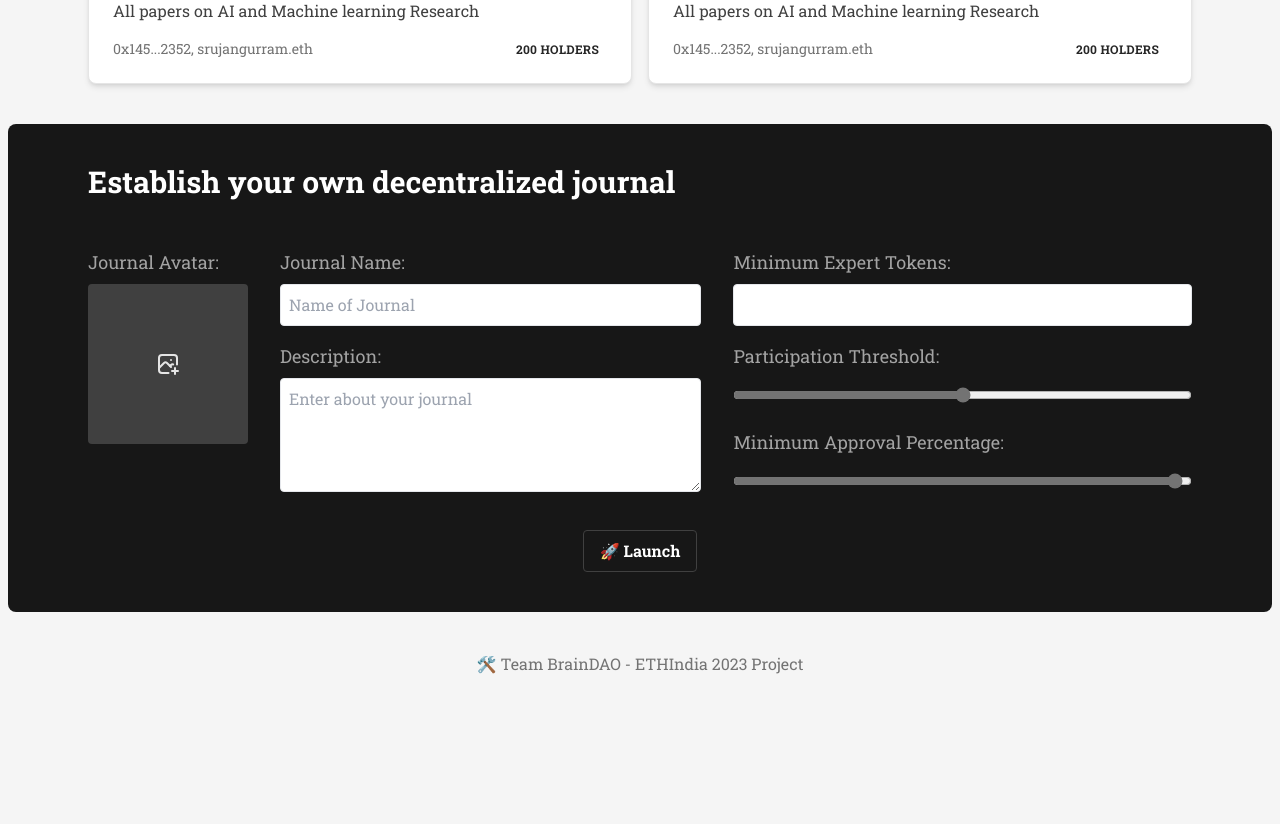
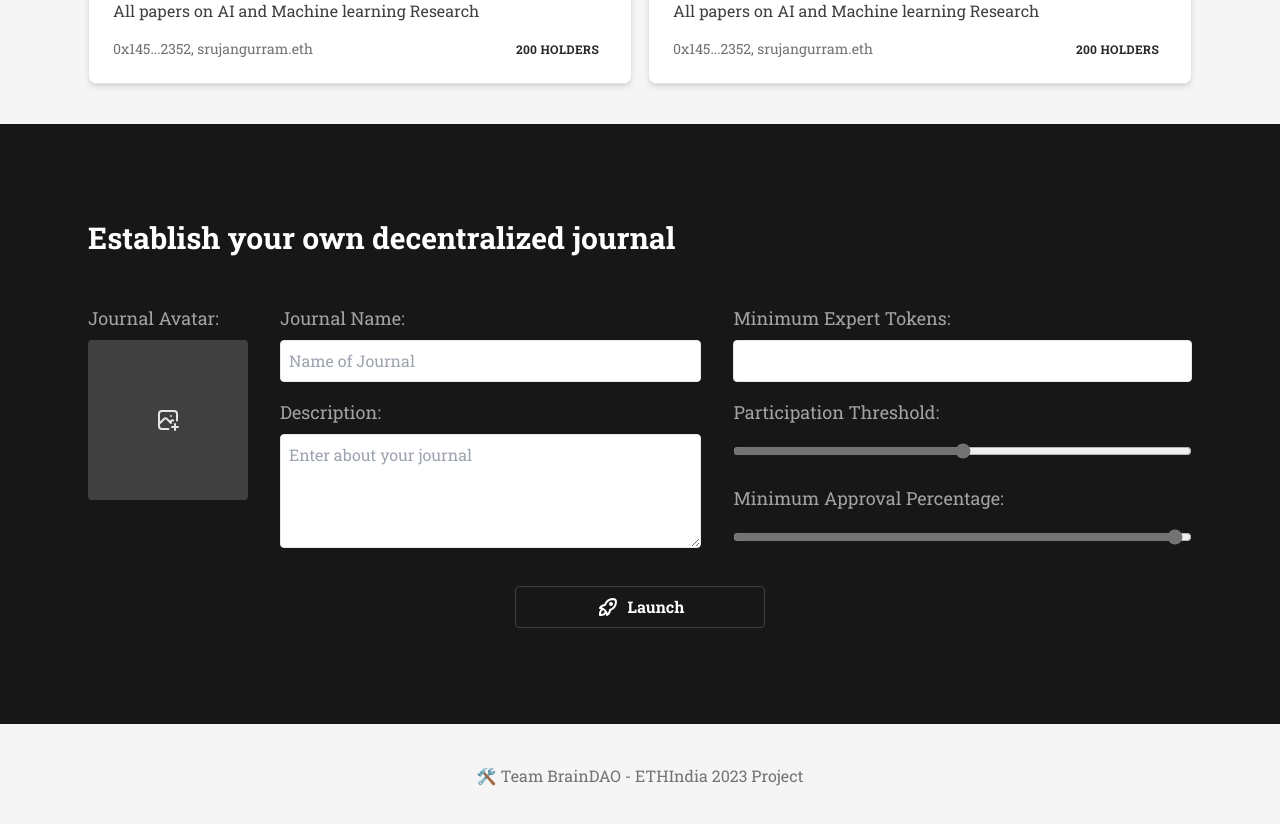
Before and after one commit to Royal-lobster/ChainSheets, a Next.js app: page / in a window 1280 px wide. Shown: the part 1360-2184 px from the top of the page. Before the commit the page ends 2080 px from the top, so only its background shows below. Built offline with nearby package versions, Linux system fonts and the light colour scheme.

Commit message:
Update CreateNewJournal component styles and add an icon to the launch button

```diff
--- a/app/(home)/CreateNewJournal.tsx
+++ b/app/(home)/CreateNewJournal.tsx
@@ -7,6 +7,7 @@ import { z } from "zod";
 import FieldWrapper from "./FieldWrapper";
 import JournalAvatarUpload from "./JournalAvatarUpload";
 import Section from "../(layout)/Section";
+import { IconRocket } from "@tabler/icons-react";
 
 const DEFAULT_PARTICIPATION_THRESHOLD = 50;
 const DEFAULT_MINIMUM_EXPERT_TOKENS = 50;
@@ -48,7 +49,7 @@ const CreateNewJournal = () => {
   return (
     <div
       id="create-journal"
-      className="xl:-mx-20 px-10 xl:px-20 py-10 bg-neutral-900 text-white rounded-lg"
+      className="xl:-mx-24 px-10 xl:px-24 py-24 bg-neutral-900 text-white rounded-lg"
     >
       <Section title="Establish your own decentralized journal">
         <form onSubmit={handleSubmit(onSubmit)} className="w-full">
@@ -114,9 +115,9 @@ const CreateNewJournal = () => {
           </div>
           <button
             type="submit"
-            className="bg-transparent border border-neutral-700 mt-4 mx-auto block text-white font-bold py-2 px-4 rounded"
+            className="bg-transparent border border-neutral-700 mt-4 mx-auto flex gap-2 text-white font-bold py-2 px-20 rounded"
           >
-            🚀 Launch
+            <IconRocket /> <span>Launch</span>
           </button>
         </form>
       </Section>
```
